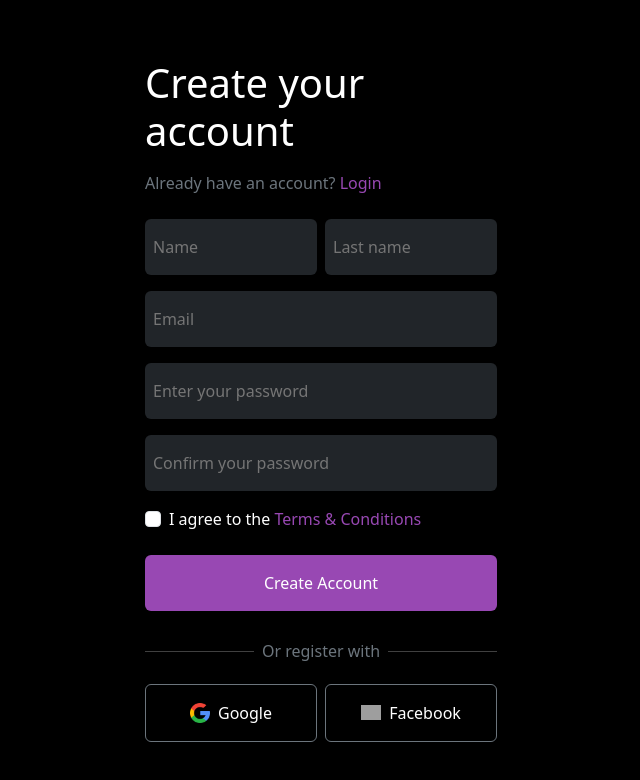
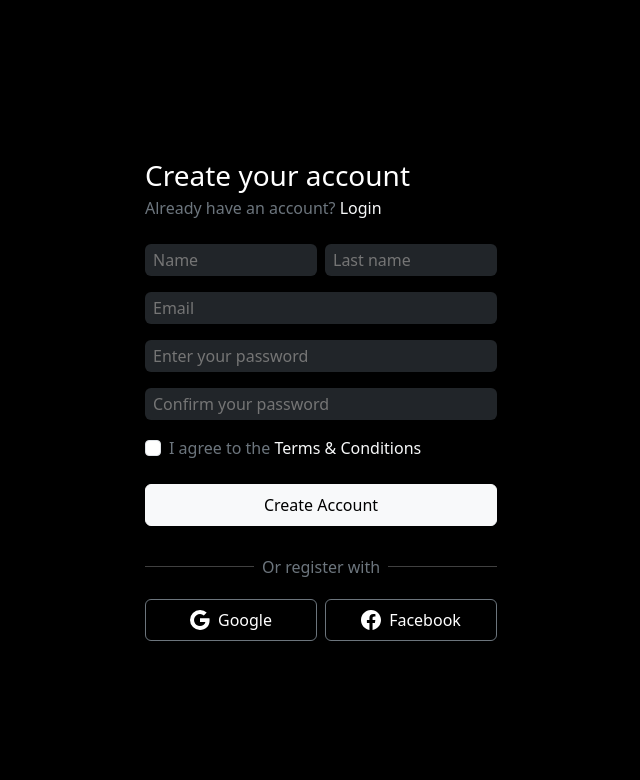
Before and after one commit to NEW-FINCASH/New-Fincash-Frontend, a React (Vite) app: page /createaccount in a window 1280 px wide. Shown: the top 780 px of the page, without its empty margins (319-959 px from the left). Built offline with nearby package versions, Linux system fonts and the light colour scheme; grey boxes are pictures that could not be loaded.

Commit message:
style: enhance CreateAccount component layout and improve accessibility with updated styles

```diff
--- a/src/pages/CreateAccount.tsx
+++ b/src/pages/CreateAccount.tsx
@@ -81,10 +81,10 @@ export default function CreateAccount() {
         style={{ width: "100%", maxWidth: "400px" }}
         noValidate
       >
-        <h1 className="mb-3 fw-light">Create your account</h1>
-        <span className="d-block mb-4 text-secondary">
+        <h1 className="mb-1 fs-3 fw-light">Create your account</h1>
+        <span className="d-block fs-6 mb-4 text-secondary">
           Already have an account?{" "}
-          <a href="./ConnectAccount" style={{ color: "#9848B3", textDecoration: "none" }}>
+          <a href="./ConnectAccount" className="text-decoration-none text-light">
             Login
           </a>
         </span>
@@ -95,7 +95,7 @@ export default function CreateAccount() {
               name="name"
               value={formData.name}
               onChange={handleChange}
-              className={`bg-dark w-100 py-3 px-2 rounded border-0 text-white fw-light ${errors.name ? "border border-danger" : ""}`}
+              className={`bg-dark w-100 py-1 px-2 rounded border-0 text-white fw-light ${errors.name ? "border border-danger" : ""}`}
               type="text"
               placeholder="Name"
             />
@@ -106,7 +106,7 @@ export default function CreateAccount() {
               name="lastName"
               value={formData.lastName}
               onChange={handleChange}
-              className={`bg-dark w-100 py-3 px-2 rounded border-0 text-white fw-light ${errors.lastName ? "border border-danger" : ""}`}
+              className={`bg-dark w-100 py-1 px-2 rounded border-0 text-white fw-light ${errors.lastName ? "border border-danger" : ""}`}
               type="text"
               placeholder="Last name"
             />
@@ -119,7 +119,7 @@ export default function CreateAccount() {
             name="email"
             value={formData.email}
             onChange={handleChange}
-            className={`bg-dark w-100 py-3 px-2 rounded border-0 text-white fw-light ${errors.email ? "border border-danger" : ""}`}
+            className={`bg-dark w-100 py-1 px-2 rounded border-0 text-white fw-light ${errors.email ? "border border-danger" : ""}`}
             type="email"
             placeholder="Email"
           />
@@ -131,7 +131,7 @@ export default function CreateAccount() {
             name="password"
             value={formData.password}
             onChange={handleChange}
-            className={`bg-dark w-100 py-3 px-2 rounded border-0 text-white fw-light ${errors.password ? "border border-danger" : ""}`}
+            className={`bg-dark w-100 py-1 px-2 rounded border-0 text-white fw-light ${errors.password ? "border border-danger" : ""}`}
             type="password"
             placeholder="Enter your password"
           />
@@ -143,7 +143,7 @@ export default function CreateAccount() {
             name="confirmPassword"
             value={formData.confirmPassword}
             onChange={handleChange}
-            className={`bg-dark w-100 py-3 px-2 rounded border-0 text-white fw-light ${errors.confirmPassword ? "border border-danger" : ""}`}
+            className={`bg-dark w-100 py-1 px-2 rounded border-0 text-white fw-light ${errors.confirmPassword ? "border border-danger" : ""}`}
             type="password"
             placeholder="Confirm your password"
           />
@@ -159,9 +159,9 @@ export default function CreateAccount() {
             checked={formData.acceptedTerms}
             onChange={handleChange}
           />
-          <label className="form-check-label" htmlFor="terms">
+          <label className="form-check-label text-secondary fs-6" htmlFor="terms">
             I agree to the{" "}
-            <a href="#" style={{ color: "#9848B3", textDecoration: "none" }}>
+            <a href="#" className="text-decoration-none text-light">
               Terms & Conditions
             </a>
           </label>
@@ -170,15 +170,14 @@ export default function CreateAccount() {
 
         <button
           type="submit"
-          className="btn btn-primary w-100 py-3 mb-4"
-          style={{ backgroundColor: "#9848B3", border: "none" }}
+          className="btn btn-light rounded w-100 py-2 mb-4"
         >
           Create Account
         </button>
 
         <div className="d-flex align-items-center mb-3 gap-2">
           <hr className="flex-grow-1" />
-          <span className="text-secondary">Or register with</span>
+          <span className="text-secondary fs-6">Or register with</span>
           <hr className="flex-grow-1" />
         </div>
 
@@ -186,20 +185,24 @@ export default function CreateAccount() {
           <div className="col-6">
             <button
               type="button"
-              className="w-100 text-center bg-transparent border border-secondary py-3 px-2 rounded text-white fw-light d-flex align-items-center justify-content-center gap-2"
+              className="w-100 text-center bg-transparent border border-secondary py-2 px-2 rounded text-white fw-light d-flex align-items-center justify-content-center gap-2"
               onClick={() => handleRegister(navigate)}
             >
-              <img src="/assets/google.png" alt="Google" style={{ width: "20px" }} />
+              <svg width="20" height="20" fill="currentColor" className="bi bi-google" viewBox="0 0 16 16">
+                <path d="M15.545 6.558a9.4 9.4 0 0 1 .139 1.626c0 2.434-.87 4.492-2.384 5.885h.002C11.978 15.292 10.158 16 8 16A8 8 0 1 1 8 0a7.7 7.7 0 0 1 5.352 2.082l-2.284 2.284A4.35 4.35 0 0 0 8 3.166c-2.087 0-3.86 1.408-4.492 3.304a4.8 4.8 0 0 0 0 3.063h.003c.635 1.893 2.405 3.301 4.492 3.301 1.078 0 2.004-.276 2.722-.764h-.003a3.7 3.7 0 0 0 1.599-2.431H8v-3.08z"/>
+              </svg>
               Google
             </button>
           </div>
           <div className="col-6">
             <button
               type="button"
-              className="w-100 text-center bg-transparent border border-secondary py-3 px-2 rounded text-white fw-light d-flex align-items-center justify-content-center gap-2"
+              className="w-100 text-center bg-transparent border border-secondary py-2 px-2 rounded text-white fw-light d-flex align-items-center justify-content-center gap-2"
               onClick={() => handleFacebookRegister(navigate)}
             >
-              <img src="/assets/face.png" alt="Facebook" style={{ width: "20px" }} />
+              <svg width="20" height="20" fill="currentColor" className="bi bi-facebook" viewBox="0 0 16 16">
+                <path d="M16 8.049c0-4.446-3.582-8.05-8-8.05C3.58 0-.002 3.603-.002 8.05c0 4.017 2.926 7.347 6.75 7.951v-5.625h-2.03V8.05H6.75V6.275c0-2.017 1.195-3.131 3.022-3.131.876 0 1.791.157 1.791.157v1.98h-1.009c-.993 0-1.303.621-1.303 1.258v1.51h2.218l-.354 2.326H9.25V16c3.824-.604 6.75-3.934 6.75-7.951"/>
+              </svg>
               Facebook
             </button>
           </div>
```
